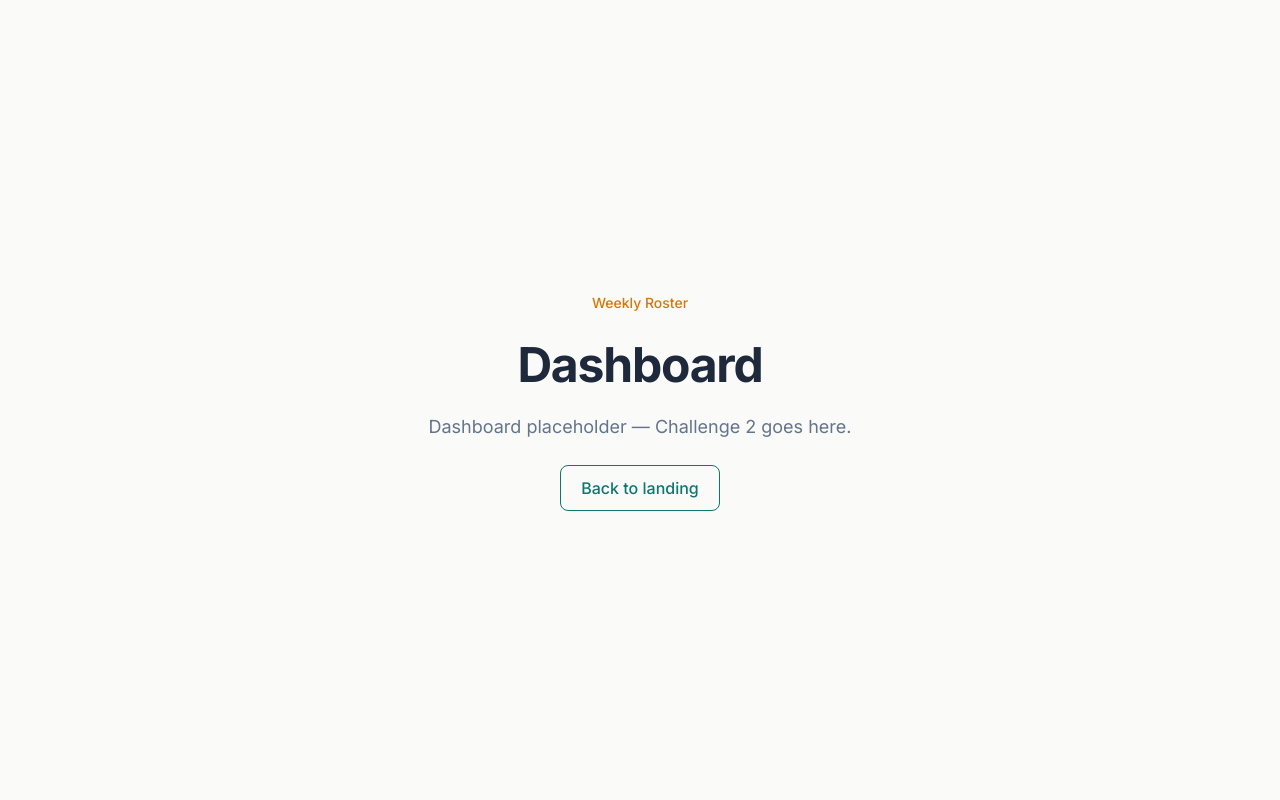
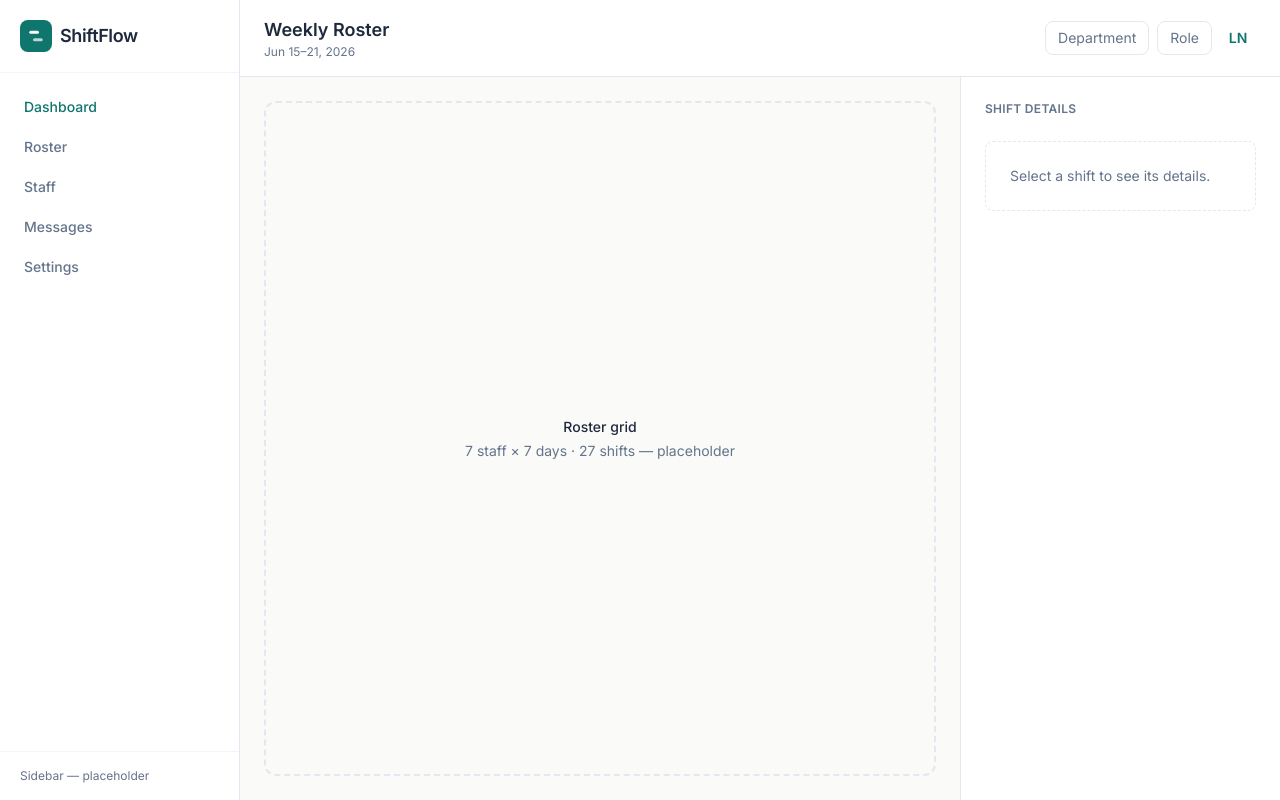
Before and after one commit to charlesalo/shiftflow-rostering, a Next.js app: page /dashboard in a window 1280 px wide. Built offline with nearby package versions, Linux system fonts and the light colour scheme.

Commit message:
feat: dashboard shell and three-column layout

```diff
--- a/app/dashboard/page.js
+++ b/app/dashboard/page.js
@@ -1,23 +1,64 @@
-import Link from "next/link";
+"use client";
 
-export default function Dashboard() {
+import { useState } from "react";
+import {
+  STAFF,
+  DAYS,
+  SHIFTS,
+  SHIFT_TYPES,
+  STATUS_META,
+  DEPARTMENTS,
+  ROLES,
+  WEEK_LABEL,
+  getWeekSummary,
+  getStaffById,
+} from "@/lib/roster-data";
+import Sidebar from "@/components/dashboard/Sidebar";
+import TopBar from "@/components/dashboard/TopBar";
+import RosterGrid from "@/components/dashboard/RosterGrid";
+import ShiftDetailPanel from "@/components/dashboard/ShiftDetailPanel";
+
+export default function DashboardPage() {
+  // Lifted here so the grid can set the selection and the panel can read it.
+  const [selectedShiftId, setSelectedShiftId] = useState(null);
+
+  const selectedShift = selectedShiftId
+    ? SHIFTS.find((s) => s.id === selectedShiftId) ?? null
+    : null;
+  const selectedStaff = selectedShift ? getStaffById(selectedShift.staffId) : null;
+  const summary = getWeekSummary();
+
   return (
-    <main className="flex min-h-screen flex-col items-center justify-center gap-6 px-6 text-center">
-      <span className="rounded-full bg-accent/15 px-4 py-1 text-sm font-medium text-warning">
-        Weekly Roster
-      </span>
-      <h1 className="max-w-2xl text-4xl font-bold tracking-tight text-text sm:text-5xl">
-        Dashboard
-      </h1>
-      <p className="max-w-xl text-lg text-text-muted">
-        Dashboard placeholder — Challenge 2 goes here.
-      </p>
-      <Link
-        href="/"
-        className="rounded-lg border border-primary px-5 py-2.5 font-medium text-primary transition-colors hover:bg-primary/5"
-      >
-        Back to landing
-      </Link>
-    </main>
+    <div className="flex h-screen overflow-hidden bg-background text-text">
+      <Sidebar />
+
+      <div className="flex min-w-0 flex-1 flex-col">
+        <TopBar
+          weekLabel={WEEK_LABEL}
+          departments={DEPARTMENTS}
+          roles={ROLES}
+          summary={summary}
+        />
+
+        <div className="flex min-h-0 flex-1">
+          <main className="min-w-0 flex-1 overflow-auto p-6">
+            <RosterGrid
+              staff={STAFF}
+              days={DAYS}
+              shifts={SHIFTS}
+              shiftTypes={SHIFT_TYPES}
+              selectedShiftId={selectedShiftId}
+              onSelectShift={setSelectedShiftId}
+            />
+          </main>
+
+          <ShiftDetailPanel
+            shift={selectedShift}
+            staff={selectedStaff}
+            statusMeta={STATUS_META}
+          />
+        </div>
+      </div>
+    </div>
   );
 }
--- /dev/null
+++ b/components/dashboard/RosterGrid.js
@@ -0,0 +1,22 @@
+// Placeholder roster grid — staff down the left, days across the top, shift
+// blocks in the cells. Selection calls onSelectShift(shiftId). Wired up later.
+export default function RosterGrid({
+  staff = [],
+  days = [],
+  shifts = [],
+  shiftTypes,
+  selectedShiftId,
+  onSelectShift,
+}) {
+  return (
+    <section className="flex h-full min-h-[16rem] items-center justify-center rounded-xl border-2 border-dashed border-slate-200 bg-surface/60 p-8 text-center">
+      <div>
+        <p className="text-sm font-medium text-text">Roster grid</p>
+        <p className="mt-1 text-sm text-text-muted">
+          {staff.length} staff × {days.length} days · {shifts.length} shifts —
+          placeholder
+        </p>
+      </div>
+    </section>
+  );
+}
--- /dev/null
+++ b/components/dashboard/ShiftDetailPanel.js
@@ -0,0 +1,21 @@
+// Placeholder detail panel — shows the selected shift's staff, role, time,
+// department, and status badge (the compliance signal). Wired up later.
+export default function ShiftDetailPanel({ shift, staff, statusMeta }) {
+  return (
+    <aside className="w-80 shrink-0 overflow-auto border-l border-slate-200 bg-surface p-6">
+      <p className="text-xs font-semibold uppercase tracking-wide text-text-muted">
+        Shift details
+      </p>
+
+      {shift ? (
+        <p className="mt-4 text-sm text-text">
+          {staff?.name ?? "Staff"} · {shift.day} — placeholder
+        </p>
+      ) : (
+        <div className="mt-6 rounded-lg border border-dashed border-slate-200 p-6 text-sm text-text-muted">
+          Select a shift to see its details.
+        </div>
+      )}
+    </aside>
+  );
+}
--- /dev/null
+++ b/components/dashboard/Sidebar.js
@@ -0,0 +1,31 @@
+import Logo from "@/components/ui/Logo";
+
+// Placeholder sidebar nav — wired up later.
+const NAV = ["Dashboard", "Roster", "Staff", "Messages", "Settings"];
+
+export default function Sidebar() {
+  return (
+    <aside className="flex h-screen w-60 shrink-0 flex-col border-r border-slate-200 bg-surface">
+      <div className="border-b border-slate-100 px-5 py-5">
+        <Logo />
+      </div>
+
+      <nav className="flex-1 space-y-1 px-3 py-4">
+        {NAV.map((item, i) => (
+          <span
+            key={item}
+            className={`block rounded-lg px-3 py-2 text-sm font-medium ${
+              i === 0 ? "bg-primary/10 text-primary" : "text-text-muted"
+            }`}
+          >
+            {item}
+          </span>
+        ))}
+      </nav>
+
+      <div className="border-t border-slate-100 px-5 py-4 text-xs text-text-muted">
+        Sidebar — placeholder
+      </div>
+    </aside>
+  );
+}
--- /dev/null
+++ b/components/dashboard/TopBar.js
@@ -0,0 +1,23 @@
+// Placeholder top bar — title, date range, filters, avatar. Wired up later.
+export default function TopBar({ weekLabel, departments = [], roles = [], summary }) {
+  return (
+    <header className="flex items-center justify-between gap-4 border-b border-slate-200 bg-surface px-6 py-4">
+      <div>
+        <h1 className="text-lg font-semibold text-text">Weekly Roster</h1>
+        <p className="text-xs text-text-muted">{weekLabel}</p>
+      </div>
+
+      <div className="flex items-center gap-2">
+        <span className="rounded-lg border border-slate-200 px-3 py-1.5 text-sm text-text-muted">
+          Department
+        </span>
+        <span className="rounded-lg border border-slate-200 px-3 py-1.5 text-sm text-text-muted">
+          Role
+        </span>
+        <span className="grid h-9 w-9 place-items-center rounded-full bg-primary/10 text-sm font-semibold text-primary">
+          LN
+        </span>
+      </div>
+    </header>
+  );
+}
```
